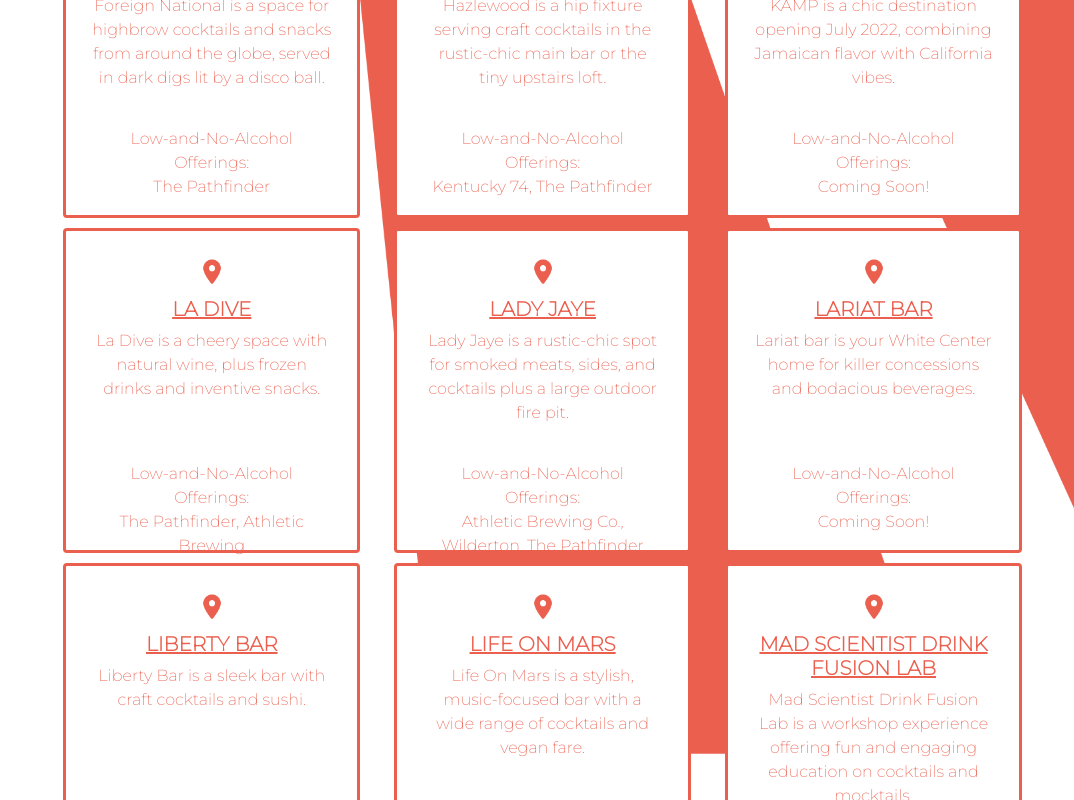
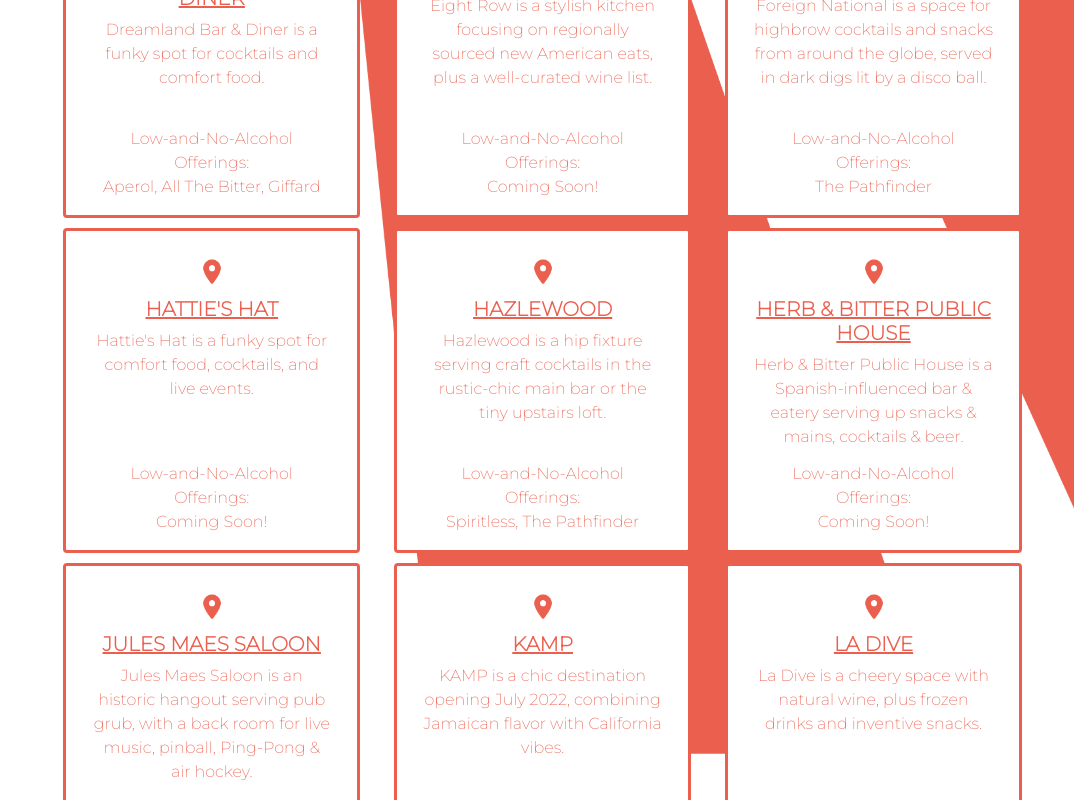
Before and after one commit to mfflynnnn/damp-and-dry, a React (Create React App) app: page /participants in a window 1280 px wide. Shown: the part 1700-2500 px from the top of the page, without its empty margins (206-1280 px from the left). Built offline with nearby package versions, Linux system fonts and the light colour scheme.

Commit message:
Updated Brands and Participants data

```diff
--- a/src/Brands.js
+++ b/src/Brands.js
@@ -116,14 +116,14 @@ const arrayOfObjects = [
     description:
       "alcohol-free wine that is Certified Organic, Vegan, and Halal.",
   },
-  {
+  /*{
     brand: "Partake",
     website: "https://drinkpartake.com/",
     instagram: "https://www.instagram.com/partakebrewing/",
     logo: Partake,
     description:
       "a wide selection of authentically brewed, low-calorie-count, non-alcoholic beer.",
-  },
+  },*/
   {
     brand: "Ritual",
     website: "https://www.ritualzeroproof.com/",
--- a/src/Participants.js
+++ b/src/Participants.js
@@ -40,6 +40,24 @@ const arrayOfObjects = [
     brandsOffered: "Grüvi",
     mapLink:
       "https://www.google.com/maps/place/Broadcast+Coffee+Roasters/@47.6139246,-122.3400029,14z/data=!4m9!1m2!2m1!1sbroadcast+coffee!3m5!1s0x54906ac18a03f09d:0x91cdd4adbbbc4ebb!8m2!3d47.6018046!4d-122.3065592!15sChBicm9hZGNhc3QgY29mZmVlIgOIAQFaEiIQYnJvYWRjYXN0IGNvZmZlZZIBC2NvZmZlZV9zaG9w",
+  },
+  {
+    participant: "Carrello",
+    description:
+      "a roomy, rustic-chic space with handmade pastas plus an antipasti dim sum cart.",
+    website: "https://www.carrellorestaurant.com/",
+    brandsOffered: "Coming Soon!",
+    mapLink:
+      "https://www.google.com/maps/place/Carrello/@47.6249584,-122.3206748,15z/data=!4m5!3m4!1s0x0:0xb18695eb858d14e6!8m2!3d47.6249584!4d-122.3206748",
+  },
+  {
+    participant: "Civility & Unrest",
+    description:
+      "a plush, modern craft cocktail bar where drinks made with local spirits are paired with Northwest-inspired small plates.",
+    website: "https://civilityandunrest.com/",
+    brandsOffered: "Coming Soon!",
+    mapLink:
+      "https://www.google.com/maps/place/Civility+%26+Unrest/@47.614832,-122.2007339,17z/data=!3m1!4b1!4m5!3m4!1s0x0:0x172be33bfa696b02!8m2!3d47.614832!4d-122.2007339",
   },
   {
     participant: "College Inn Pub",
@@ -94,13 +112,30 @@ const arrayOfObjects = [
       "https://www.google.com/maps/place/Foreign+National/@47.6142326,-122.3296399,17z/data=!3m1!4b1!4m5!3m4!1s0x54906acade27de6d:0x315374a72140050!8m2!3d47.6141927!4d-122.3274519",
   },
   {
+    participant: "Hattie's Hat",
+    description: "a funky spot for comfort food, cocktails, and live events.",
+    website: "https://hatties-hat.com/",
+    brandsOffered: "Coming Soon!",
+    mapLink:
+      "https://www.google.com/maps/place/Hattie's+Hat+Restaurant/@47.666085,-122.383182,17z/data=!3m1!4b1!4m5!3m4!1s0x0:0x42aecee8b8768757!8m2!3d47.6661561!4d-122.3830924",
+  },
+  {
     participant: "Hazlewood",
     description:
       "a hip fixture serving craft cocktails in the rustic-chic main bar or the tiny upstairs loft.",
     website: "https://www.facebook.com/hazlewoodbar",
-    brandsOffered: "Kentucky 74, The Pathfinder",
+    brandsOffered: "Spiritless, The Pathfinder",
     mapLink:
       "https://www.google.com/maps/place/Hazlewood/@47.6684875,-122.3888928,17z/data=!4m13!1m7!3m6!1s0x0:0x93a0c24168b711e7!2sHazlewood!8m2!3d47.668537!4d-122.3867365!10e1!3m4!1s0x0:0x93a0c24168b711e7!8m2!3d47.668537!4d-122.3867365",
+  },
+  {
+    participant: "Herb & Bitter Public House",
+    description:
+      "a Spanish-influenced bar & eatery serving up snacks & mains, cocktails & beer.",
+    website: "https://www.herbandbitter.com/",
+    brandsOffered: "Coming Soon!",
+    mapLink:
+      "https://www.google.com/maps/place/Herb+%26+Bitter+Public+House/@47.62361,-122.3227747,17z/data=!4m13!1m7!3m6!1s0x0:0xa0ff2fdef2d3fe77!2sHerb+%26+Bitter+Public+House!8m2!3d47.62361!4d-122.320586!10e1!3m4!1s0x0:0xa0ff2fdef2d3fe77!8m2!3d47.62361!4d-122.320586",
   },
   /*
   {
@@ -113,6 +148,15 @@ const arrayOfObjects = [
       "https://www.google.com/maps/place/JarrBar/@47.6082299,-122.3429764,17z/data=!4m13!1m7!3m6!1s0x0:0x78d30d5e7c459304!2sJarrBar!8m2!3d47.608224!4d-122.3408324!10e1!3m4!1s0x0:0x78d30d5e7c459304!8m2!3d47.608224!4d-122.3408324",
   },
   */
+  {
+    participant: "Jules Maes Saloon",
+    description:
+      "an historic hangout serving pub grub, with a back room for live music, pinball, Ping-Pong & air hockey.",
+    website: "https://www.julesmaessaloon.com/",
+    brandsOffered: "Coming Soon!",
+    mapLink:
+      "https://www.google.com/maps/place/Jules+Maes+Saloon/@47.5495806,-122.3174943,17z/data=!3m1!4b1!4m5!3m4!1s0x0:0xbd6ef184cc632568!8m2!3d47.5496054!4d-122.3174402",
+  },
   {
     participant: "KAMP",
     description:
@@ -225,7 +269,7 @@ const arrayOfObjects = [
     participant: "Stampede Cocktail Club",
     description: "a cool, cozy bar with clever cocktails and dumplings.",
     website: "https://www.stampedecocktailclub.com/",
-    brandsOffered: "All The Bitter, Kentucky 74, Athletic Brewing Co.",
+    brandsOffered: "All The Bitter, Spiritless, Athletic Brewing Co.",
     mapLink:
       "https://www.google.com/maps/place/Stampede+Cocktail+Club/@47.6525473,-122.3568219,15z/data=!4m5!3m4!1s0x0:0x4f839f3593a28dfc!8m2!3d47.6525804!4d-122.3568056",
   },
@@ -281,6 +325,15 @@ const arrayOfObjects = [
     brandsOffered: "Lyre's",
     mapLink:
       "https://www.google.com/maps/place/Watershed+Pub+%26+Kitchen/@47.7019446,-122.3277247,17z/data=!3m1!4b1!4m5!3m4!1s0x549013ffb06eec81:0xd7854c72eda7bf6c!8m2!3d47.701941!4d-122.325536",
+  },
+  {
+    participant: "Witness",
+    description:
+      "a lively bar with craft cocktails & filling Southern fare served in a space sporting church pews.",
+    website: "http://witnessbar.com/",
+    brandsOffered: "Coming Soon!",
+    mapLink:
+      "https://www.google.com/maps/place/Witness/@47.6223367,-122.3229344,17z/data=!4m13!1m7!3m6!1s0x0:0x81c44b1a7e41d1f9!2sWitness!8m2!3d47.6223367!4d-122.3207457!10e1!3m4!1s0x0:0x81c44b1a7e41d1f9!8m2!3d47.6223367!4d-122.3207457",
   },
 ];
 
```
